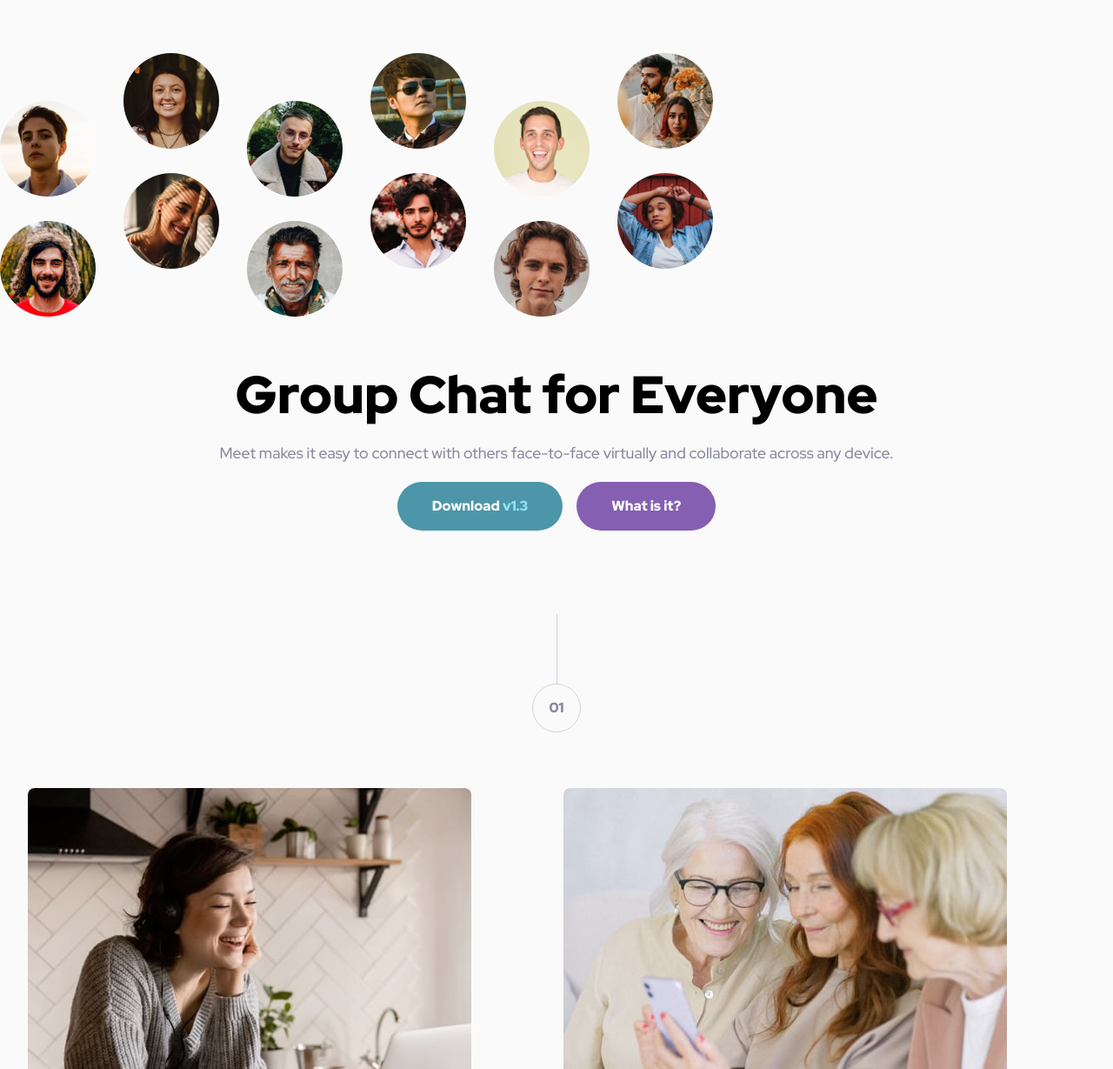
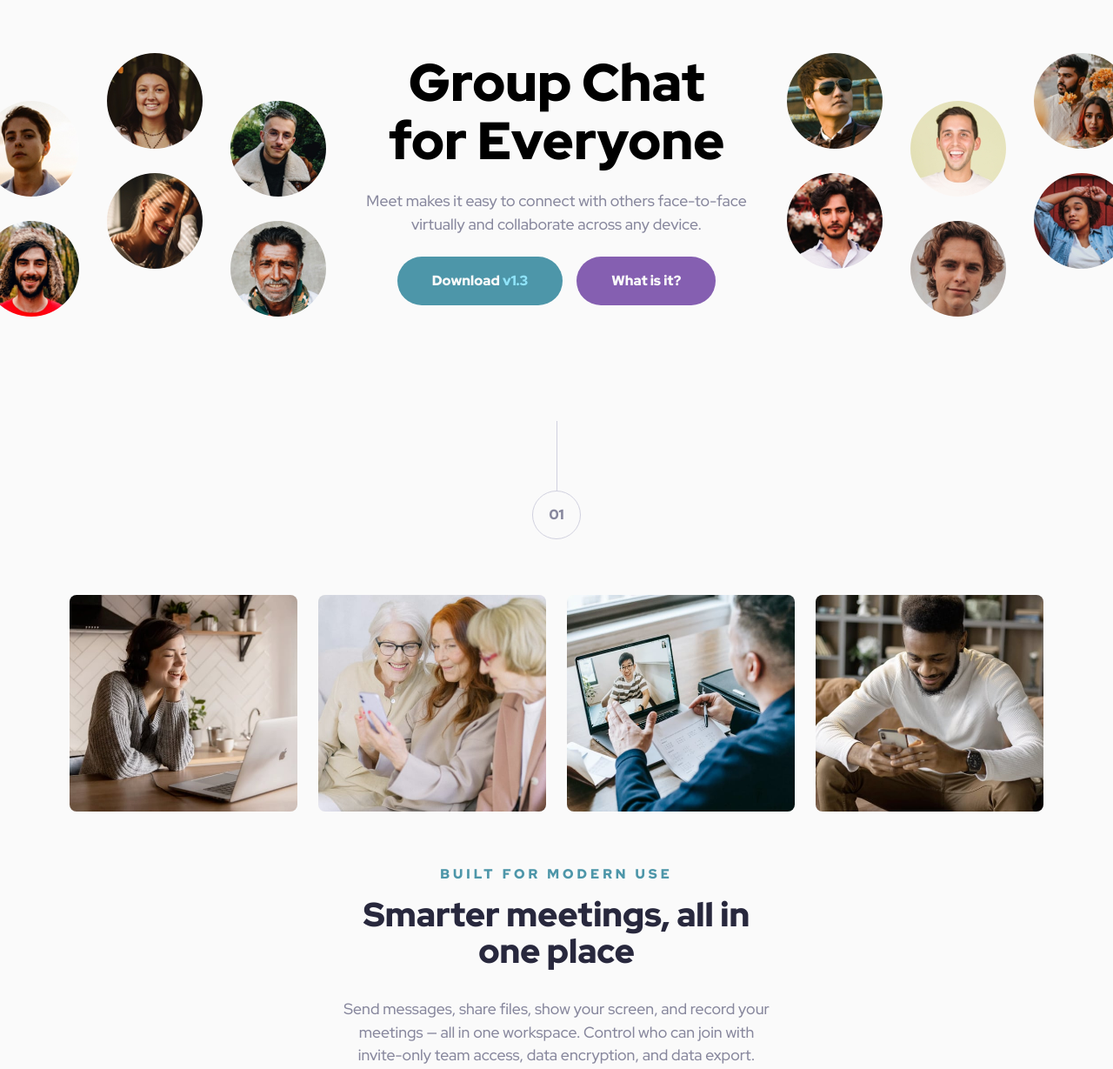
Before and after one commit to janikjczcz/meet-landing-page, a plain HTML site: page index.html in a window 1280 px wide. Shown: the part 71-1300 px from the top of the page at 87% size. Drawn offline with Linux system fonts and the light colour scheme.

Commit message:
added tablet and desktop styles

```diff
--- a/css/styles.css
+++ b/css/styles.css
@@ -20,7 +20,7 @@
   --text-preset-1: 900 var(--font-size-1) / 1.1 var(--font-family);
   --text-preset-2: 900 var(--font-size-2) / 1.1 var(--font-family);
   --text-preset-3: 900 var(--font-size-3) / 1.1 var(--font-family); /* .4rem letter spacing*/
-  --text-preset-4: 500 var(--font-size-4) / 1.1 var(--font-family);
+  --text-preset-4: 500 var(--font-size-4) / 1.5 var(--font-family);
   --text-preset-5: 900 var(--font-size-5) / 1.5 var(--font-family);
   /*spacing*/
   --space-50: calc(var(--space-100) / 2);
@@ -34,8 +34,9 @@
   --space-900: calc(var(--space-100) * 9);
   --space-1000: calc(var(--space-100) * 10);
   --space-1400: calc(var(--space-100) * 14);
-  --section-padding: var(--space-800) var(--space-400) var(--space-400)
-    var(--space-400);
+  --section-padding-m: var(--space-800) var(--space-400) var(--space-400) var(--space-400);
+  /*utils*/
+  --content-width: 112rem;
 }
 
 *,
@@ -81,7 +82,13 @@ img {
   display: flex;
   flex-flow: column;
   gap: var(--space-700);
-  padding: var(--section-padding);
+  padding: var(--section-padding-m);
+  max-width: 170rem;
+  margin: 0 auto;
+}
+
+.hero__img {
+    margin: 0 auto;
 }
 
 .breakout--full {
@@ -93,8 +100,10 @@ img {
   display: flex;
   flex-flow: column;
   align-items: center;
+  margin: 0 auto;
   text-align: center;
   gap: var(--space-300);
+  max-width: 44rem;
 }
 
 .hero__heading {
@@ -146,8 +155,11 @@ img {
 .info {
   display: flex;
   flex-flow: column;
+  align-items: center;
   gap: var(--space-800);
-  padding: var(--section-padding);
+  padding: var(--section-padding-m);
+  max-width: var(--content-width);
+  margin: 0 auto;
 }
 
 .section-number {
@@ -188,6 +200,8 @@ img {
   display: grid;
   grid-template-columns: 1fr 1fr;
   gap: var(--space-200);
+  max-width: var(--content-width);
+  width: 100%;
 }
 
 .info__image {
@@ -233,7 +247,6 @@ footer {
 }
 
 footer .section-number {
-  /* margin-block-end: -2.8rem; */
   transform: translateY(-10rem);
   z-index: 2;
 }
@@ -243,7 +256,6 @@ footer .section-number {
   flex-flow: column;
   place-content: center;
   text-align: center;
-  /* padding-block: var(--space-800); */
   padding-block: 0;
   padding-inline: var(--space-400);
   background-image: url("../assets/mobile/image-footer.jpg");
@@ -252,6 +264,9 @@ footer .section-number {
   background-size: cover;
   position: relative;
   z-index: 1;
+  margin: 0 auto;
+
+  width: 100%;
 }
 
 .footer-cta__overlay {
@@ -271,6 +286,7 @@ footer .section-number {
   gap: var(--space-300);
   align-items: center;
   transform: translateY(-5rem);
+  margin: 0 auto;
 }
 
 .footer-cta__heading {
@@ -283,12 +299,78 @@ footer .section-number {
   color: var(--white);
 }
 
+@media only screen and (min-width: 768px) {
+  .hero {
+    gap: var(--space-900);
+    padding:  var(--space-800) var(--space-400) var(--space-800) var(--space-400);
+  }
+  .hero__content-wrapper {
+    max-width: 45rem;
+  }
 
-/* .footer-cta::before {
-    content: "";
+  .info {
+    padding:  var(--space-700) var(--space-400) var(--space-800) var(--space-400);
+  }
 
-    position: absolute;
+  .info__gallery {grid-template-columns: repeat(4,1fr);gap: var(--space-300);}
+
+  .info__content, .footer-cta__content {
+    max-width: 50rem;
+  }
+
+  .footer-cta {
+    background-image: url("../assets/tablet/image-footer.jpg");
+  }
+}
+
+@media only screen and (min-width: 1200px) {
+    .hero {
+        flex-flow: row;
+        gap: var(--space-500);
+    }
+
+    .breakout--full {
+        width: unset;
+        margin-inline: calc(80% - 80vw);
+    }
+    .img__right {
         display: block;
+    }
+
+    .info, .footer-cta {
+        padding-inline: unset;
+    }
+
+    footer .section-number {
+        transform: translateY(-18rem);
+    }
+
+    .footer-cta {
+    background-image: url("../assets/desktop/image-footer.jpg");
+    padding-block: var(--space-1000);
+  }
+
+  .footer-cta__content {
+    flex-flow: row;
+    max-width: var(--content-width);
     width: 100%;
-    height: 100%;
-} */
+    gap: var(--space-400);
+    text-align: left;
+    align-items: flex-start;
+    justify-content: space-between;
+
+  }
+
+  .footer-cta__heading {max-width: 40rem;}
+
+  .footer-cta__text {
+    max-width: 35.5rem;
+  }
+}
+
+@media only screen and (min-width: 1600px) {
+    .hero {}
+    .breakout--full {
+        margin-inline: unset;
+    }
+}
--- a/index.html
+++ b/index.html
@@ -23,10 +23,14 @@
     <main>
       <section class="hero">
         <div class="hero__img-wrapper img__left breakout--full">
-          <img src="./assets/tablet/image-hero.png" alt="round avatars of multiple people" class="hero__img" />
+          <!-- <img src="./assets/tablet/image-hero.png" alt="round avatars of multiple people" class="hero__img" /> -->
+          <picture>
+  <source media="(min-width: 75em)" srcset="./assets/desktop/image-hero-left.png">
+  <img src="./assets/tablet/image-hero.png" alt="round avatars of multiple people" class="hero__img">
+</picture>
         </div>
         <div class="hero__content-wrapper">
-          <h1 class="hero__heading">Group Chat for Everyone</h1>
+          <h1 class="hero__heading">Group Chat <br>for Everyone</h1>
           <p class="hero__text">
             Meet makes it easy to connect with others face-to-face virtually and
             collaborate across any device.
@@ -36,7 +40,7 @@
             ><a href="#" class="btn btn--purple">What is it?</a>
           </div>
         </div>
-        <div class="hero__img-wrapper img__right">
+        <div class="hero__img-wrapper img__right breakout--full">
           <img
             src="./assets/desktop/image-hero-right.png"
             alt="round avatars of multiple people"
@@ -47,11 +51,11 @@
       <section class="info">
         <div class="section-number"><div class="section-number__line"></div><div class="section-number__circle"><span>01</span></div></div>
         <div class="info__gallery">
-          <img src="./assets/desktop/image-woman-in-videocall.jpg" alt="woman in videocall" class="info__image" />
+            <img src="./assets/desktop/image-woman-in-videocall.jpg" alt="woman in videocall" class="info__image" />
           <img src="./assets/desktop/image-women-videochatting.jpg" alt="women videochatting" class="info__image" />
           <img src="./assets/desktop/image-men-in-meeting.jpg" alt="men in meeting" class="info__image" />
           <img src="./assets/desktop/image-man-texting.jpg" alt="man texting" class="info__image" />
-        </div>
+          </div>
         <div class="info__content">
 
           <div class="info__title-wrapper">
```
Lines whose indentation alone changed are shown as unchanged.
